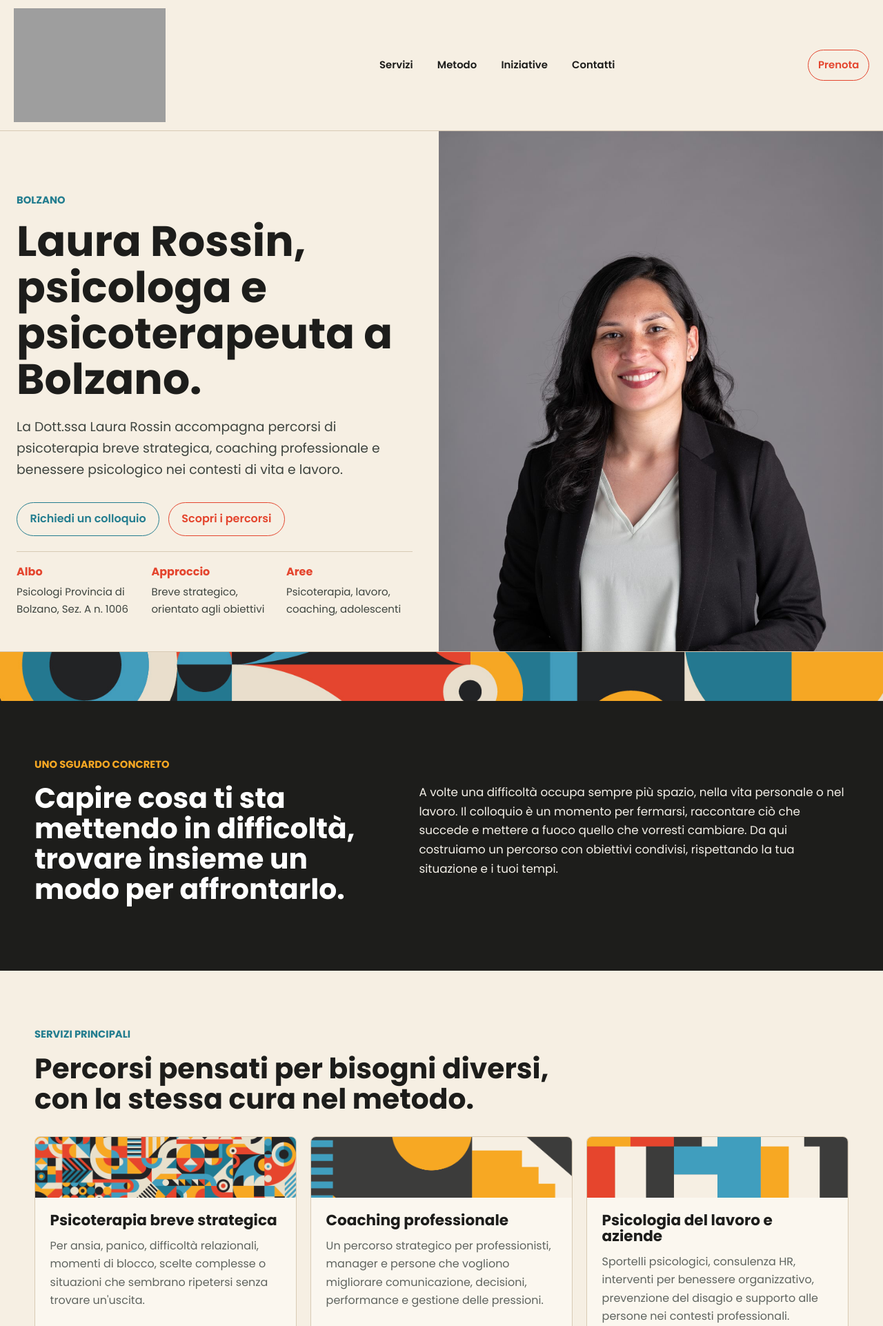
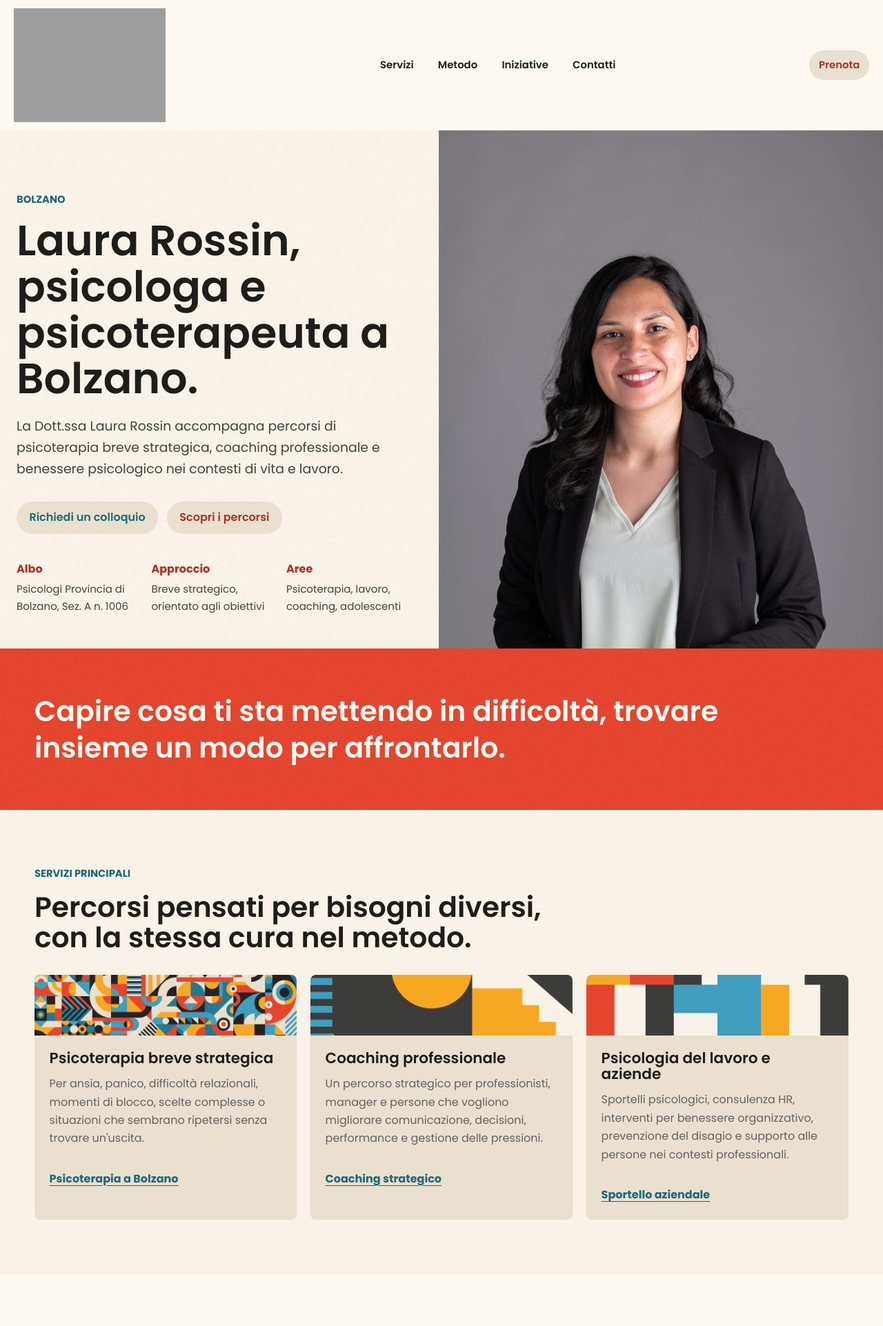
Before and after one commit to giulianomacro-rgb/sito-laura-rossin, a PHP site: page / in a window 1280 px wide. Shown: the top 1922 px of the page at 69% size. Run offline with PHP 8.4, Linux system fonts and the light colour scheme; grey boxes are pictures that could not be loaded.

Commit message:
Apply approved paper design with borderless contrasting surfaces

```diff
--- a/contatti.html
+++ b/contatti.html
@@ -36,7 +36,7 @@
     </div>
     <img src="assets/illustrazione-connessioni.png" alt="" width="1680" height="150">
   </section>
-  <section class="section contact-section" id="contatti" aria-labelledby="contatti-title">
+  <section class="section contact-details" id="contatti" aria-labelledby="contatti-title">
         <div class="container contact-grid">
           <div>
             <p class="eyebrow">Contatti</p>
--- a/index.html
+++ b/index.html
@@ -53,7 +53,7 @@
             "@id": "https://www.laurarossin.it/#studio",
             "name": "Dott.ssa Laura Rossin - Psicologa e psicoterapeuta",
             "url": "https://www.laurarossin.it/",
-            "image": "https://www.laurarossin.it/assets/studio-scrivania.jpg",
+            "image": "https://www.laurarossin.it/assets/laura-rossin-ritratto.jpg",
             "telephone": "+393466009503",
             "email": "psi.laurarossin@gmail.com",
             "priceRange": "€€",
@@ -149,17 +149,8 @@
       </section>
 
       <section class="section intro-band" aria-label="Posizionamento professionale">
-        <div class="container intro-grid">
-          <div>
-            <p class="eyebrow">Uno sguardo concreto</p>
-            <h2>Quando qualcosa si blocca, non serve girarci intorno: serve capire cosa lo mantiene fermo.</h2>
-          </div>
-          <p>
-            Il lavoro psicologico diventa uno spazio per osservare il problema con precisione,
-            ridurre la confusione e costruire passi possibili. La relazione terapeutica resta
-            accogliente, ma il percorso mantiene una direzione chiara: portare cambiamenti
-            misurabili nella vita quotidiana, nelle relazioni e nel lavoro.
-          </p>
+        <div class="container statement-inner">
+          <h2>Capire cosa ti sta mettendo in difficoltà, trovare insieme un modo per affrontarlo.</h2>
         </div>
       </section>
 
@@ -236,9 +227,12 @@
         </div>
       </section>
 
-      <section class="section image-band" aria-label="Studio professionale">
+      <section class="section image-band" aria-label="Fotografia di ambiente">
         <div class="container image-grid">
-          <img src="assets/studio-scrivania.jpg" alt="Studio della Dott.ssa Laura Rossin con sedute e tavolo per colloqui" loading="lazy">
+          <figure>
+            <img src="assets/greg-rosenke-luce.jpg" alt="Foglie illuminate dalla luce naturale vicino a una finestra" loading="lazy" decoding="async">
+            <figcaption>Foto di <a href="https://unsplash.com/photos/green-weeping-fig-U-DSAzb9BoI" rel="noopener noreferrer">Greg Rosenke / Unsplash</a></figcaption>
+          </figure>
         </div>
       </section>
 
@@ -363,10 +357,14 @@
       </section>
 
       <section class="section contact-section" id="contatti" aria-labelledby="contatti-title">
+        <div class="container statement-inner">
+          <h2 id="contatti-title">Per fissare un primo colloquio o valutare un progetto.</h2>
+        </div>
+      </section>
+      <section class="section contact-details" aria-label="Recapiti">
         <div class="container contact-grid">
           <div>
             <p class="eyebrow">Contatti</p>
-            <h2 id="contatti-title">Per fissare un primo colloquio o valutare un progetto.</h2>
             <p>
               Scrivi indicando il motivo della richiesta. Per aziende, scuole o iniziative
               formative è utile aggiungere contesto, obiettivi e periodo desiderato.
--- a/servizi/psicologia-del-lavoro-sportello-aziendale.html
+++ b/servizi/psicologia-del-lavoro-sportello-aziendale.html
@@ -54,7 +54,7 @@
             </p>
             <a class="button button-primary" href="mailto:psi.laurarossin@gmail.com?subject=Richiesta%20progetto%20aziendale">Parla del progetto</a>
           </div>
-          <img src="../assets/studio-scrivania.jpg" alt="Spazio di colloquio per sportello psicologico aziendale">
+          <img src="../assets/illustrazione-connessioni.png" alt="">
         </div>
       </section>
 
--- a/styles.css
+++ b/styles.css
@@ -25,15 +25,19 @@
 :root {
   --ink: #1d1d1b;
   --muted: #5f645f;
-  --paper: #f6efe3;
-  --paper-warm: #fbf7ef;
-  --soft: #efe7d8;
+  --paper: #f8f2e8;
+  --paper-warm: #fdf9f2;
+  --soft: #eae0d0;
   --cream: #e8ddc9;
   --blue: #419cbc;
   --blue-deep: #237d8f;
+  --blue-ink: #1d6978;
   --red: #e4452e;
+  --red-ink: #ad3020;
   --yellow: #f6a723;
-  --line: #d8cab4;
+  --paper-texture: url("assets/carta-beige.png");
+  --red-paper-texture: url("assets/carta-rossa.png");
+  --blue-paper-texture: url("assets/carta-blu.png");
   --radius: 8px;
   --max: 1180px;
   --pattern-image: url("assets/pattern-banner.jpg");
@@ -73,6 +77,13 @@ a {
   text-underline-offset: 0.22em;
 }
 
+:focus-visible {
+  outline: 3px solid currentColor;
+  outline-offset: 4px;
+}
+
+[id] { scroll-margin-top: 8rem; }
+
 p,
 h1,
 h2,
@@ -90,19 +101,19 @@ h3 {
 h1 {
   max-width: 760px;
   font-size: 4.75rem;
-  font-weight: 700;
+  font-weight: 600;
   margin-bottom: 1.2rem;
 }
 
 h2 {
   font-size: 2.55rem;
-  font-weight: 700;
+  font-weight: 600;
   margin-bottom: 1rem;
 }
 
 h3 {
   font-size: 1.35rem;
-  font-weight: 700;
+  font-weight: 600;
   margin-bottom: 0.8rem;
 }
 
@@ -148,8 +159,7 @@ h3 {
   align-items: center;
   gap: 1rem;
   padding: 0.75rem 1.25rem;
-  background: var(--paper);
-  border-bottom: 1px solid var(--line);
+  background: var(--paper-warm);
 }
 
 .brand {
@@ -215,38 +225,33 @@ h3 {
 }
 
 .header-cta {
-  border: 1px solid var(--red);
+  border: 0;
   border-radius: 999px;
-  background: transparent;
-  color: var(--red);
-  transition: background 160ms ease, color 160ms ease, border-color 160ms ease;
+  background: var(--soft);
+  color: var(--red-ink);
+  transition: background-color 160ms ease, color 160ms ease;
 }
 
 .header-cta:hover,
 .header-cta:focus-visible {
-  background: var(--red);
-  color: var(--paper);
+  background: var(--red-ink);
+  color: var(--paper-warm);
 }
 
 .hero {
   position: relative;
   display: grid;
   grid-template-columns: minmax(24px, 1fr) minmax(0, 620px) clamp(1.5rem, 3vw, 4rem) minmax(360px, 620px) minmax(24px, 1fr);
-  grid-template-rows: minmax(max(560px, calc(100svh - 150px)), auto) 72px;
+  grid-template-rows: minmax(max(560px, calc(100svh - 150px)), auto);
   align-items: start;
   min-height: auto;
   overflow: hidden;
-  background: var(--paper);
+  background: var(--paper) var(--paper-texture) repeat;
+  background-size: 384px 384px;
 }
 
 .hero::after {
-  content: "";
-  display: block;
-  grid-column: 1 / -1;
-  grid-row: 2;
-  align-self: stretch;
-  background: var(--pattern-image) center / cover no-repeat;
-  border-top: 1px solid var(--line);
+  content: none;
 }
 
 .hero-media {
@@ -284,7 +289,7 @@ h3 {
 
 .eyebrow {
   margin-bottom: 0.95rem;
-  color: var(--blue-deep);
+  color: var(--blue-ink);
   font-weight: 700;
   font-size: 0.92rem;
   text-transform: uppercase;
@@ -307,32 +312,37 @@ h3 {
 }
 
 .button {
-  --button-color: var(--blue-deep);
+  --button-color: var(--blue-ink);
+  --button-surface: var(--soft);
   display: inline-flex;
   align-items: center;
   justify-content: center;
   min-height: 44px;
   padding: 0.64rem 1.15rem;
-  border: 1px solid var(--button-color);
+  border: 0;
   border-radius: 999px;
-  background: transparent;
+  background: var(--button-surface);
   color: var(--button-color);
   font-weight: 600;
   text-decoration: none;
-  transition: background 160ms ease, color 160ms ease, border-color 160ms ease;
+  cursor: pointer;
+  font-family: inherit;
+  font-size: inherit;
+  transition: background-color 160ms ease, color 160ms ease;
 }
 
-.button:hover {
+.button:hover,
+.button:focus-visible {
   background: var(--button-color);
   color: var(--paper);
 }
 
 .button-primary {
-  --button-color: var(--blue-deep);
+  --button-color: var(--blue-ink);
 }
 
 .button-secondary {
-  --button-color: var(--red);
+  --button-color: var(--red-ink);
 }
 
 .trust-list {
@@ -342,7 +352,6 @@ h3 {
   width: min(100%, 860px);
   margin: 0;
   padding-top: 1rem;
-  border-top: 1px solid var(--line);
 }
 
 .trust-item {
@@ -359,7 +368,7 @@ h3 {
 }
 
 .trust-title {
-  color: var(--red);
+  color: var(--red-ink);
   font-weight: 700;
 }
 
@@ -374,19 +383,15 @@ h3 {
 }
 
 .intro-band {
-  background: var(--ink);
-  color: #fff;
+  background: var(--red) var(--red-paper-texture) repeat;
+  background-size: 384px 384px;
+  color: var(--paper-warm);
 }
 
 .intro-band::before {
   display: none;
 }
 
-.intro-band .eyebrow {
-  color: var(--yellow);
-}
-
-.intro-grid,
 .method-grid,
 .initiatives-grid,
 .faq-grid,
@@ -399,17 +404,24 @@ h3 {
   align-items: start;
 }
 
-.intro-grid p:last-child,
 .method-grid p,
 .contact-grid p,
 .rich-content p {
   color: #4f5751;
 }
 
-.intro-band p:last-child {
-  color: #f4f0e8;
-  font-size: 1.05rem;
-  margin-top: 2.45rem;
+.intro-band,
+.contact-section {
+  padding-block: 4rem;
+}
+
+.statement-inner h2 {
+  max-width: 1000px;
+  margin: 0;
+  color: var(--paper-warm);
+  text-align: left;
+  line-height: 1.3;
+  text-wrap: pretty;
 }
 
 .section-heading {
@@ -430,8 +442,7 @@ h3 {
   align-content: start;
   min-height: 330px;
   padding: 6.8rem 1.35rem 1.4rem;
-  background: var(--paper-warm);
-  border: 1px solid var(--line);
+  background: var(--soft);
   border-radius: var(--radius);
 }
 
@@ -497,7 +508,7 @@ h3 {
   align-self: end;
   margin-top: 1rem;
   font-weight: 700;
-  color: var(--blue-deep);
+  color: var(--blue-ink);
 }
 
 .service-marker {
```
Also changed, not shown: other parts of styles.css (+68 -61 lines), admin/index.php (+11 -10 lines), assets/PHOTO-CREDITS.md (added, +18 -0 lines), cms-content.js (+17 -6 lines), content/site.json (+5 -3 lines), lib/page-renderer.php (+12 -3 lines), tests/design.mjs (added, +28 -0 lines), tests/render.php (+20 -0 lines), assets/carta-beige.png (added), assets/carta-blu.png (added), assets/carta-rossa.png (added), assets/greg-rosenke-luce.jpg (added).
